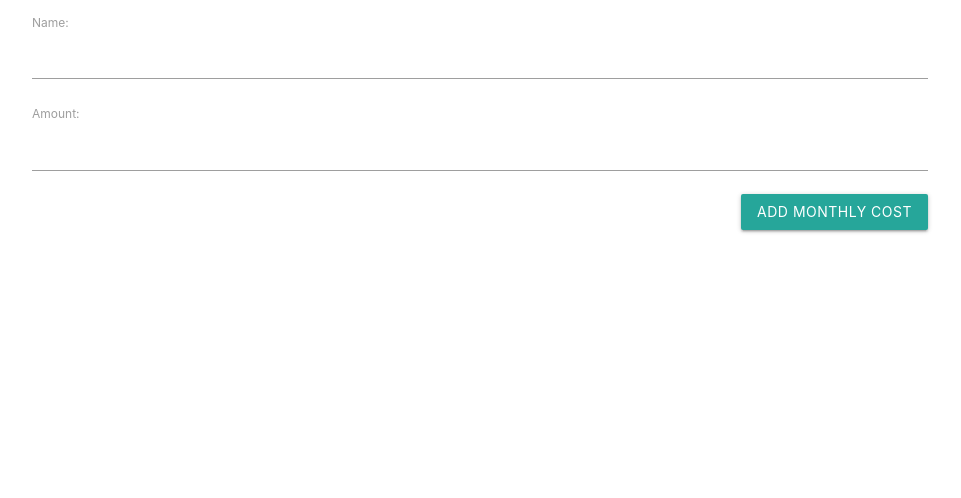
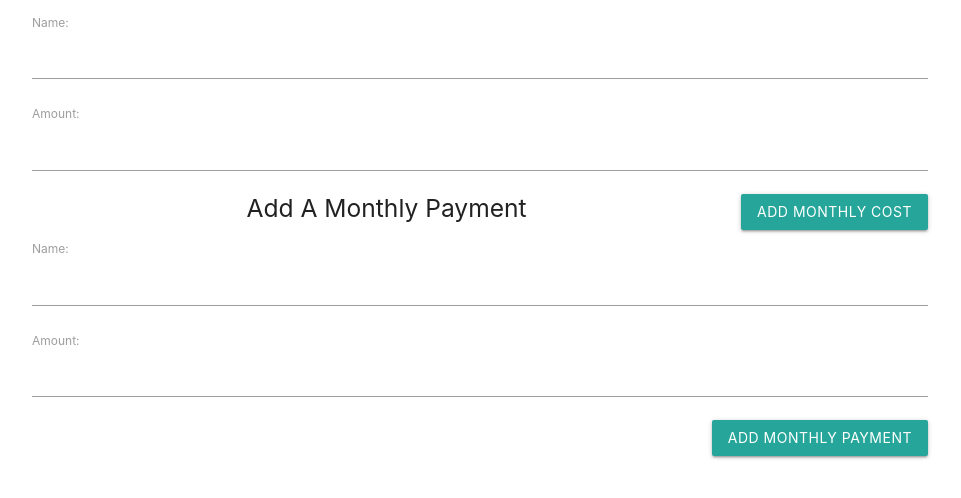
Before and after one commit to DaveTheWay1/FASTTRACK, a Django app: page / in a window 1280 px wide. Shown: the part 254-752 px from the top of the page, without its empty margins (160-1121 px from the left). Run offline with Django 5.2, Linux system fonts and the light colour scheme; the visitor is signed in with stand-in values (Sample User, id 1); data that the repository does not hold is empty.

Commit message:
add the add payment method form

```diff
--- a/main_app/templates/home.html
+++ b/main_app/templates/home.html
@@ -22,6 +22,7 @@
 </div>
 {% endif %}
 {% if monthly_costs %}
+<div class="row">
     <h5 class="center-align green-text">Monthly Costs</h5>
     {% for cost in monthly_costs %}
     <div class="col s6">
@@ -38,12 +39,40 @@
     </div>
     {% endfor %}
     {% endif %}
-<div class="col s6">
+</div>
+
 <h5 class="center-align">Add A Monthly Cost</h5>
 <form action="{% url 'add_monthly_costs' user_id=request.user.id %}" method="POST">
     {% csrf_token %}
     {{ add_monthly_costs_form.as_p }}
     <input type="submit" class="btn right" value="Add Monthly Cost">
 </form>
+
+{% if monthly_payments %}
+<div class="row">
+    <h5 class="center-align green-text">Monthly Payments</h5>
+    {% for payment in monthly_payments %}
+    <div class="col s6">
+        <div class="card">
+            <div class="card-content">
+                <h5 class="center-align">{{ payment.name }}</h1>
+                <div class="card-action">
+                    <p class="center-align">${{ payment.amount }}</p>
+                    <a class="right"href="">Delete</a>
+                    <a class="right" href="">Edit</a>
+                </div>
+            </div>
+        </div>
+    </div>
+{% endfor %}
+{% endif %}
+</div>
+<h5 class="center-align">Add A Monthly Payment</h5>
+<div>
+    <form action="{% url 'add_monthly_payments' user_id=request.user.id %}" method="POST">
+        {% csrf_token %}
+        {{ add_monthly_payments_form.as_p }}
+        <input type="submit" class="btn right" value="Add Monthly Payment">
+    </form>
 </div>
 {% endblock %}
```
Lines whose indentation alone changed are shown as unchanged.
